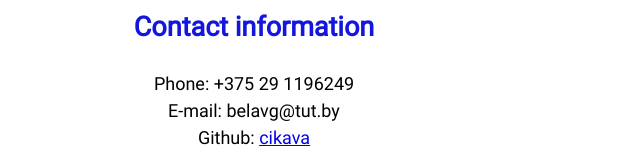
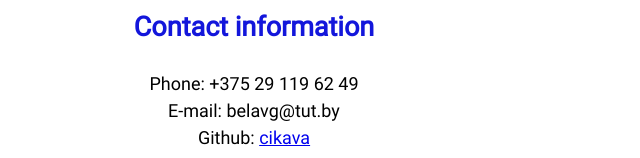
Before and after one commit to cikava/rsschool-cv, a plain HTML site: page index.html in a window 1280 px wide. Shown: the part 642-800 px from the top of the page, 386-1026 px from the left. Drawn offline with Linux system fonts and the light colour scheme.

Commit message:
fix: change info

```diff
--- a/index.html
+++ b/index.html
@@ -38,7 +38,7 @@
             <section class="section" id="contact">
                 <h2>Contact information</h2>
                     <ul>
-                        <li>Phone: +375 29 1196249</li>
+                        <li>Phone: +375 29 119 62 49</li>
                         <li>E-mail: belavg@tut.by</li>
                         <li>Github: <a href="https://github.com/cikava">cikava</a></li>
                     </ul>
```
